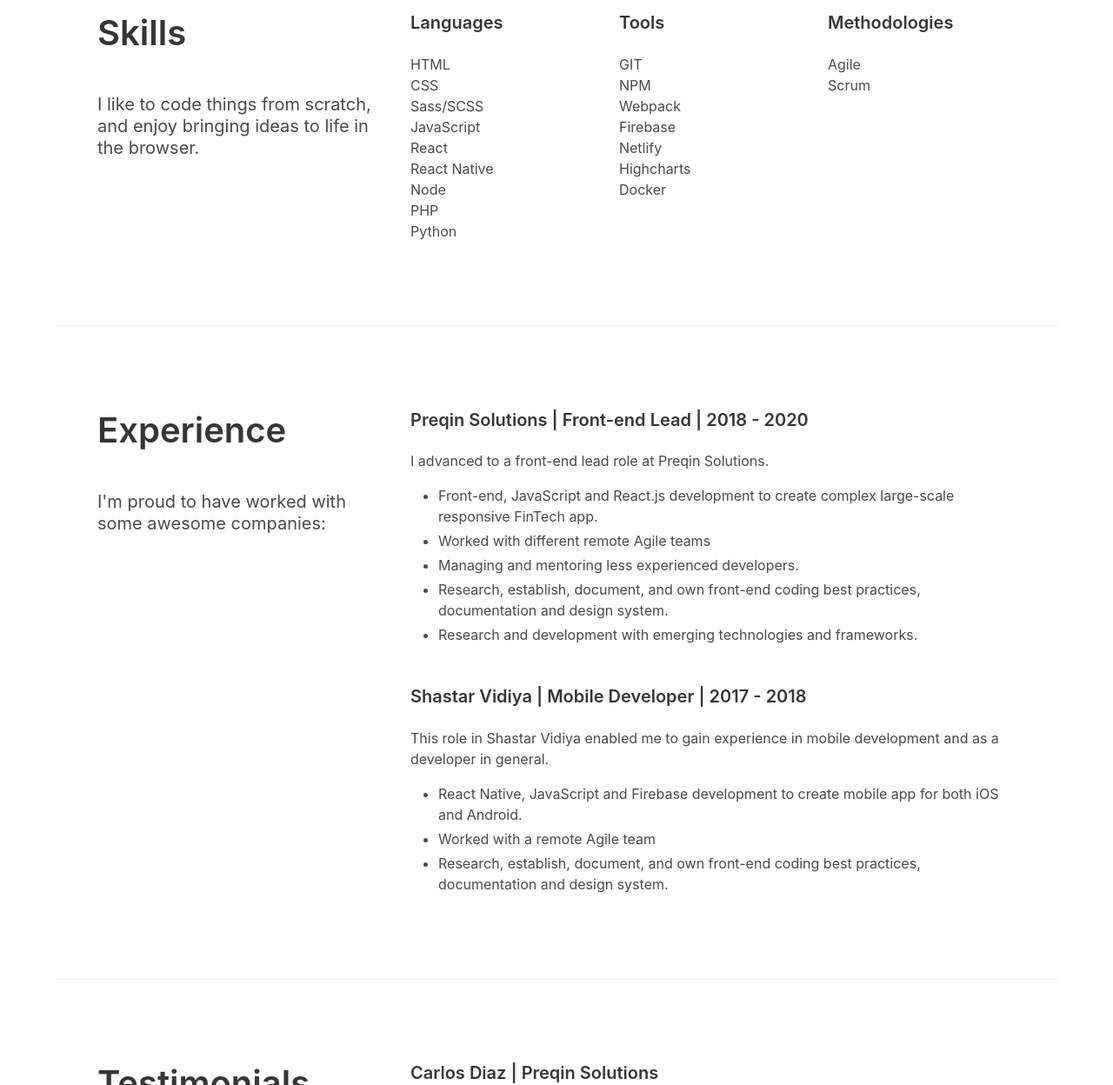
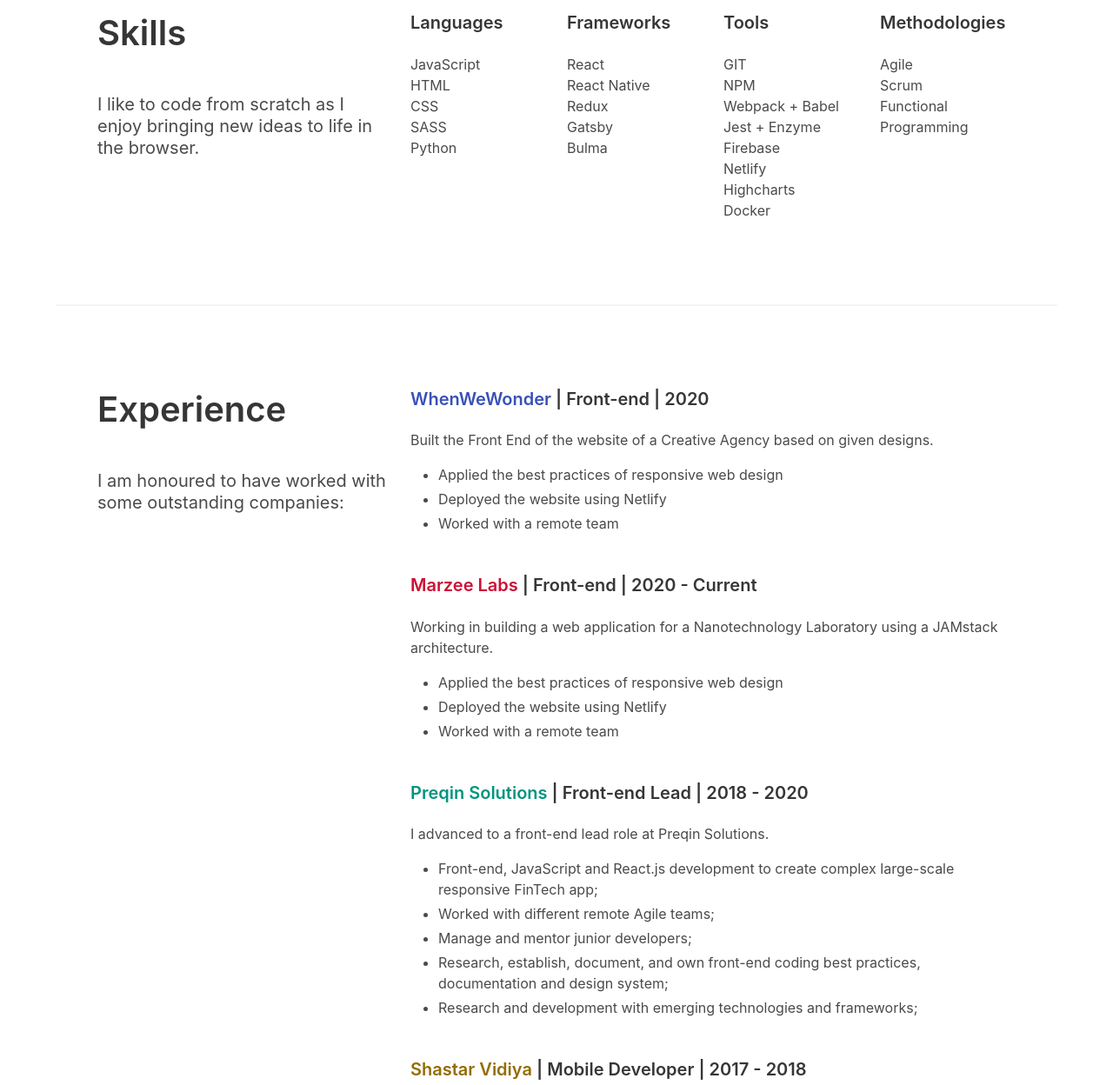
Before and after one commit to joaomiguelso/joaomiguelso, a Gatsby site: page / in a window 1280 px wide. Shown: the part 931-2179 px from the top of the page at 87% size. Built offline with nearby package versions, Linux system fonts and the light colour scheme; Gatsby itself is replaced by a stand-in of ours.

Commit message:
Proofreading Jinzinha

```diff
--- a/gatsby-config.js
+++ b/gatsby-config.js
@@ -1,6 +1,6 @@
 module.exports = {
   siteMetadata: {
-    title: `Gatsby Default Starter`,
+    title: `Joaomiguelso`,
     description: `Kick off your next, great Gatsby project with this default starter. This barebones starter ships with the main Gatsby configuration files you might need.`,
     author: `@gatsbyjs`,
   },
--- a/src/pages/index.js
+++ b/src/pages/index.js
@@ -7,9 +7,10 @@
 
 import "./mystyles.scss"
 
-const languages = ["HTML", "CSS", "Sass/SCSS", "JavaScript", "React", "React Native", "Node", "PHP", "Python"]
-const tools = ["GIT", "NPM", "Webpack", "Firebase", "Netlify", "Highcharts", "Docker"]
-const methodologies = ["Agile", "Scrum"]
+const languages = ["JavaScript", "HTML", "CSS", "SASS", "Python"]
+const frameworks = ["React", "React Native", "Redux", "Gatsby", "Bulma"]
+const tools = ["GIT", "NPM", "Webpack + Babel", "Jest + Enzyme", "Firebase", "Netlify", "Highcharts", "Docker"]
+const methodologies = ["Agile", "Scrum", "Functional Programming"]
 
 const IndexPage = () => (
   <Layout>
@@ -24,12 +25,9 @@
               <h2 className="subtitle is-2 has-text-danger" style={{ fontSize: "2.125em" }}>Front-end Developer</h2>
               <br />
               <p className="is-5" style={{ maxWidth: "600px", fontSize: "1.2em" }}>
-                Since beginning my journey as a web developer nearly 3 years ago, I've done remote work for companies to create/collaborate in digital products.
+                Since beginning my journey as a front-end developer nearly 3 years ago, I have been collaborating with various companies remotely, creating interesting digital products. I am a confident and naturally curious person. I constantly strive to improve my skills.
               </p>
               <br />
-              <p className="is-5" style={{ maxWidth: "600px", fontSize: "1.2em" }}>
-                I'm quietly confident, naturally curious, and perpetually working on improving my chops one  problem at a time.
-              </p>
               <br />
             </div>
             <div class="column is-one-thirds">
@@ -52,17 +50,21 @@
             <div class="column is-one-third is-full-mobile">
               <h2 className="title is-2">Skills</h2>
               <br />
-              <h5 class="subtitle is-5" style={{ maxWidth: "350px" }}>I like to code things from scratch, and enjoy bringing ideas to life in the browser.</h5>
+              <h5 class="subtitle is-5" style={{ maxWidth: "350px" }}>I like to code from scratch as I enjoy bringing new ideas to life in the browser.</h5>
             </div>
             <div class="column is-half-mobile">
               <h5 class="title is-5">Languages</h5>
               {languages.map((language) => <p>{language}</p>)}
             </div>
             <div class="column is-half-mobile">
+              <h5 class="title is-5">Frameworks</h5>
+              {frameworks.map((framw) => <p>{framw}</p>)}
+            </div>
+            <div class="column is-half-mobile">
               <h5 class="title is-5">Tools</h5>
               {tools.map((tool) => <p>{tool}</p>)}
             </div>
-            <div class="column is-full-mobile">
+            <div class="column is-half-mobile">
               <h5 class="title is-5">Methodologies</h5>
               {methodologies.map((language) => <p>{language}</p>)}
             </div>
@@ -81,28 +83,49 @@
             <div class="column is-one-third is-full-mobile">
               <h2 className="title is-2">Experience</h2>
               <br />
-              <h5 class="subtitle is-5" style={{ maxWidth: "350px" }}>I'm proud to have worked with some awesome companies:</h5>
+              <h5 class="subtitle is-5" style={{ maxWidth: "350px" }}>I am honoured to have worked with some outstanding companies:</h5>
             </div>
             <div class="column">
-              <h5 class="title is-5">Preqin Solutions | Front-end Lead | 2018 - 2020</h5>
+
+              <h5 class="title is-5"><a href="https://whenwewonder.com/" className="has-text-link-dark">WhenWeWonder</a> | Front-end | 2020 </h5>
+              <div class="content">
+                <p>Built the Front End of the website of a Creative Agency based on given designs. </p>
+                <ul>
+                  <li>Applied the best practices of responsive web design</li>
+                  <li>Deployed the website using Netlify</li>
+                  <li>Worked with a remote team</li>
+                </ul>
+              </div>
+              <br />
+              <h5 class="title is-5"><a href="https://marzeelabs.org/" className="has-text-danger-dark">Marzee Labs</a> | Front-end | 2020 - Current</h5>
+              <div class="content">
+                <p>Working in building a web application for a Nanotechnology Laboratory using a JAMstack architecture.</p>
+                <ul>
+                  <li>Applied the best practices of responsive web design</li>
+                  <li>Deployed the website using Netlify</li>
+                  <li>Worked with a remote team</li>
+                </ul>
+              </div>
+              <br />
+              <h5 class="title is-5"><a href="https://www.preqin.com/" className="has-text-primary-dark">Preqin Solutions</a> | Front-end Lead | 2018 - 2020</h5>
               <div class="content">
                 <p>I advanced to a front-end lead role at Preqin Solutions.</p>
                 <ul>
-                  <li>Front-end, JavaScript and React.js development to create complex large-scale responsive FinTech app.</li>
-                  <li>Worked with different remote Agile teams</li>
-                  <li>Managing and mentoring less experienced developers.</li>
-                  <li>Research, establish, document, and own front-end coding best practices, documentation and design system.</li>
-                  <li>Research and development with emerging technologies and frameworks.</li>
+                  <li>Front-end, JavaScript and React.js development to create complex large-scale responsive FinTech app;</li>
+                  <li>Worked with different remote Agile teams;</li>
+                  <li>Manage and mentor junior developers;</li>
+                  <li>Research, establish, document, and own front-end coding best practices, documentation and design system;</li>
+                  <li>Research and development with emerging technologies and frameworks;</li>
                 </ul>
               </div>
               <br />
-              <h5 class="title is-5">Shastar Vidiya | Mobile Developer | 2017 - 2018</h5>
+              <h5 class="title is-5"><a href="https://www.shastarvidiya.org/" className="has-text-warning-dark">Shastar Vidiya</a> | Mobile Developer | 2017 - 2018</h5>
               <div class="content">
-                <p>This role in Shastar Vidiya enabled me to gain experience in mobile development and as a developer in general. </p>
+                <p>My role in Shastar Vidiya enabled me to gain experience in mobile development and grow as a developer in general. </p>
                 <ul>
-                  <li>React Native, JavaScript and Firebase development to create mobile app for both iOS and Android.</li>
+                  <li>Worked on React Native, JavaScript, and Firebase development to create mobile app for both iOS and Android;</li>
                   <li>Worked with a remote Agile team</li>
-                  <li>Research, establish, document, and own front-end coding best practices, documentation and design system.</li>
+                  <li>Researched, established, documented, and owned front-end coding best practices, documentation and design system.</li>
                 </ul>
               </div>
             </div>
@@ -122,10 +145,10 @@
             <div class="column is-one-third is-full-mobile">
               <h2 className="title is-2">Testimonials</h2>
               <br />
-              <h5 class="subtitle is-5" style={{ maxWidth: "350px" }}>People I've worked with have said some nice things...</h5>
+              <h5 class="subtitle is-5" style={{ maxWidth: "350px" }}>Nice things people have said about me...</h5>
             </div>
             <div class="column">
-              <h5 class="title is-5">Carlos Diaz | Preqin Solutions </h5>
+              <h5 class="title is-5">Carlos Diaz | Preqin Solutions |  Head of Software Engineering at Cox Automotive UK </h5>
               <div class="content">
                 <p>I had the opportunity to work with João in several projects at Preqin Solutions,
                 where he took on board the leadership of all the Front End project.
@@ -152,7 +175,7 @@
             <div class="column is-one-third is-full-mobile">
               <h2 className="title is-2">Start a project</h2>
               <br />
-              <h5 class="subtitle is-5" style={{ maxWidth: "350px" }}>Interested in working together? <br />We should queue up a chat. <br />I’ll buy the coffee.</h5>
+              <h5 class="subtitle is-5" style={{ maxWidth: "350px" }}>Interested in working together? We should schedule a chat. I might also buy you a coffee.</h5>
             </div>
             <div class="column">
               <form name="contact" netlify>
```
